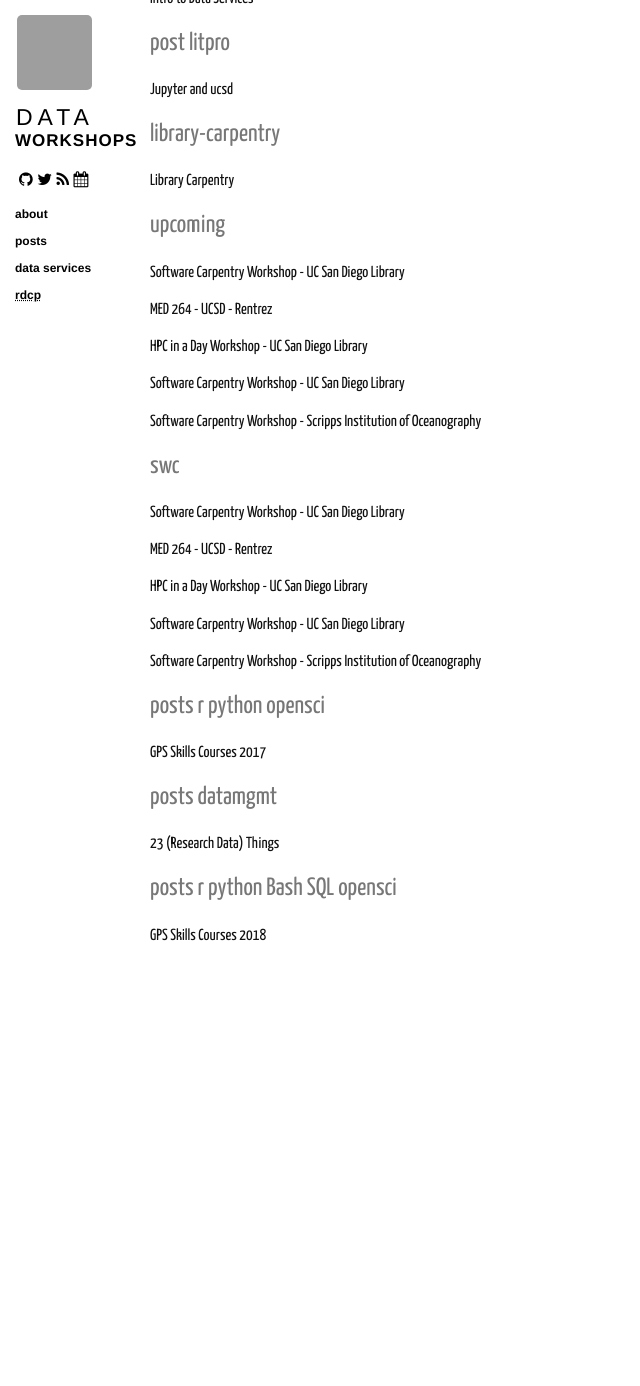
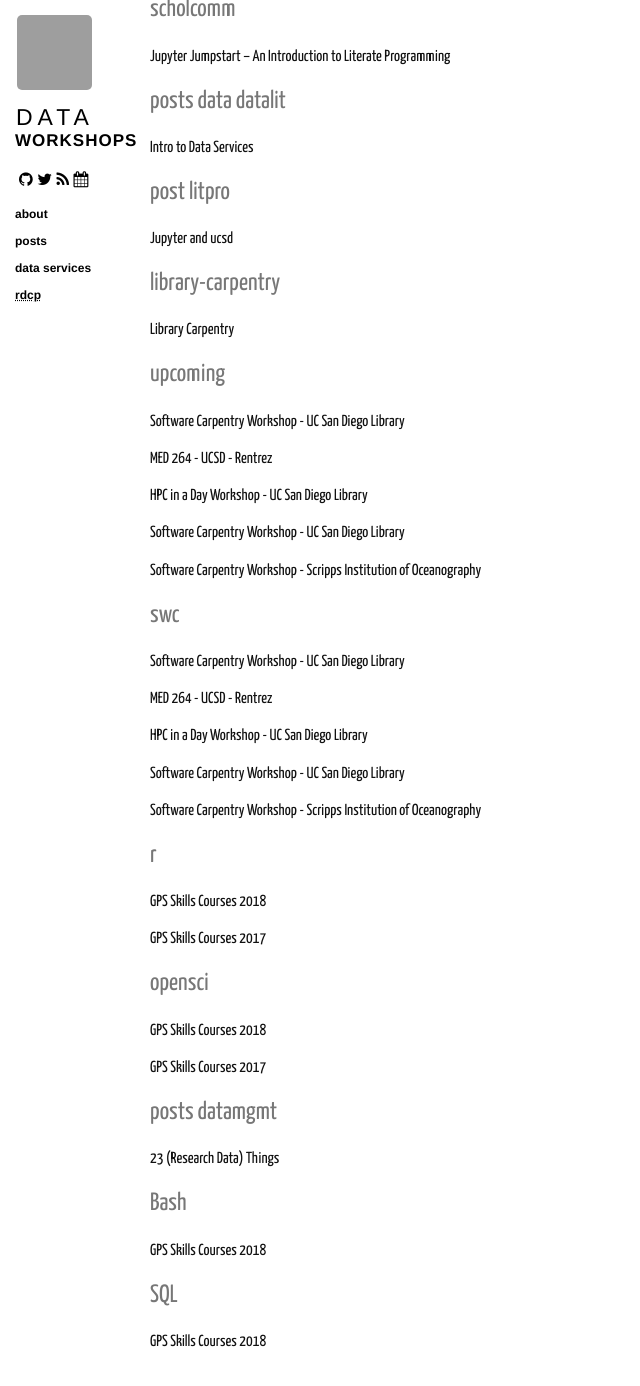
Before and after one commit to ucsdlib/workshops, a Jekyll site: the page built from categories.html, in a window 1280 px wide and 1400 px high, scrolled down 1668 px. Shown: the top 1386 px of the window, without its empty margins (0-640 px from the left). Built offline with Jekyll 4.4.1, drawn with Linux system fonts in a browser that asks for light colours; nearby versions of some CDN libraries; before the commit the page ends 2662 px from its top, so only the background shows below that; some of the changed text lies outside the part shown; grey boxes are pictures that could not be loaded.

Commit message:
updated categories posts

```diff
--- a/_posts/2017-01-09-gps-skills-workshops.markdown
+++ b/_posts/2017-01-09-gps-skills-workshops.markdown
@@ -1,7 +1,7 @@
 ---
 layout: post
 title: GPS Skills Courses 2017
-category: posts r python opensci
+category: [past, r, python, opensci]
 ---
 
 
--- a/_posts/2018-01-08-gps-skills-workshops.md
+++ b/_posts/2018-01-08-gps-skills-workshops.md
@@ -1,7 +1,7 @@
 ---
 layout: post
 title: GPS Skills Courses 2018
-category: posts r python Bash SQL opensci
+category: [past,r, python, Bash, SQL, opensci]
 ---
 January 8, 2018
 
```
